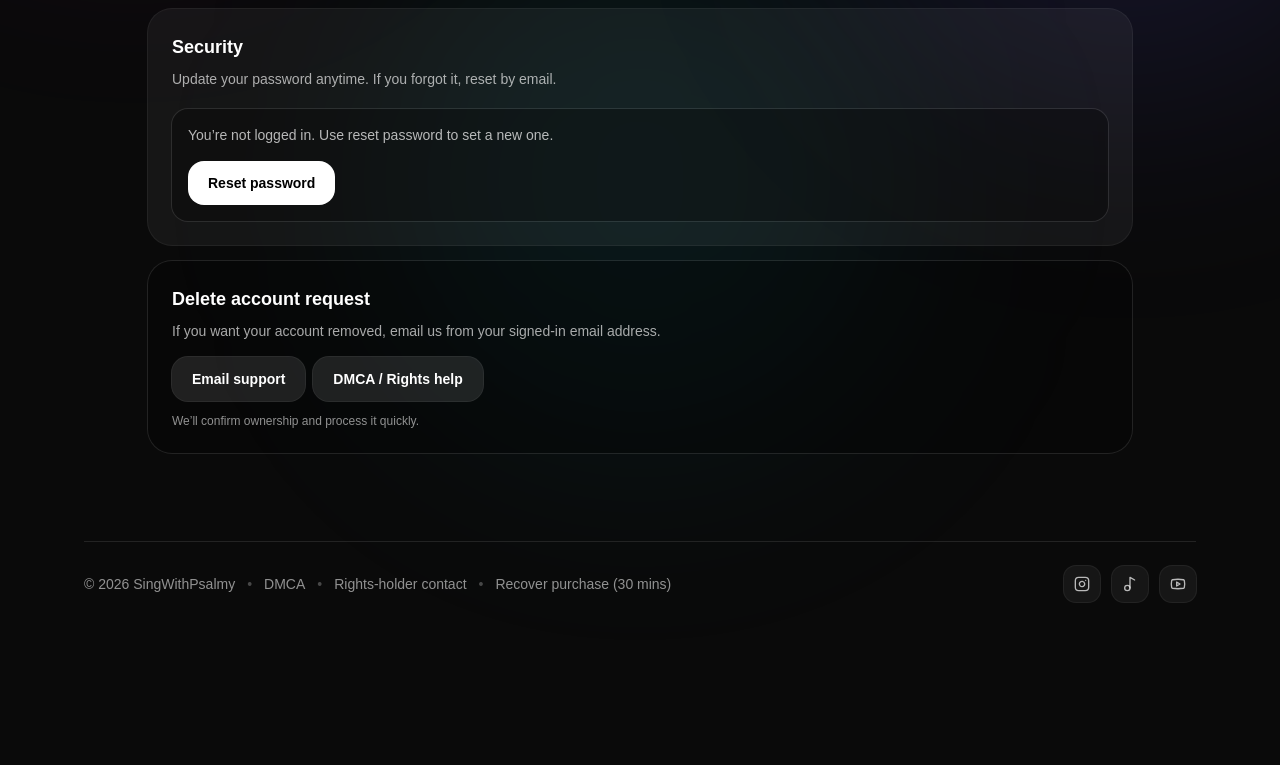
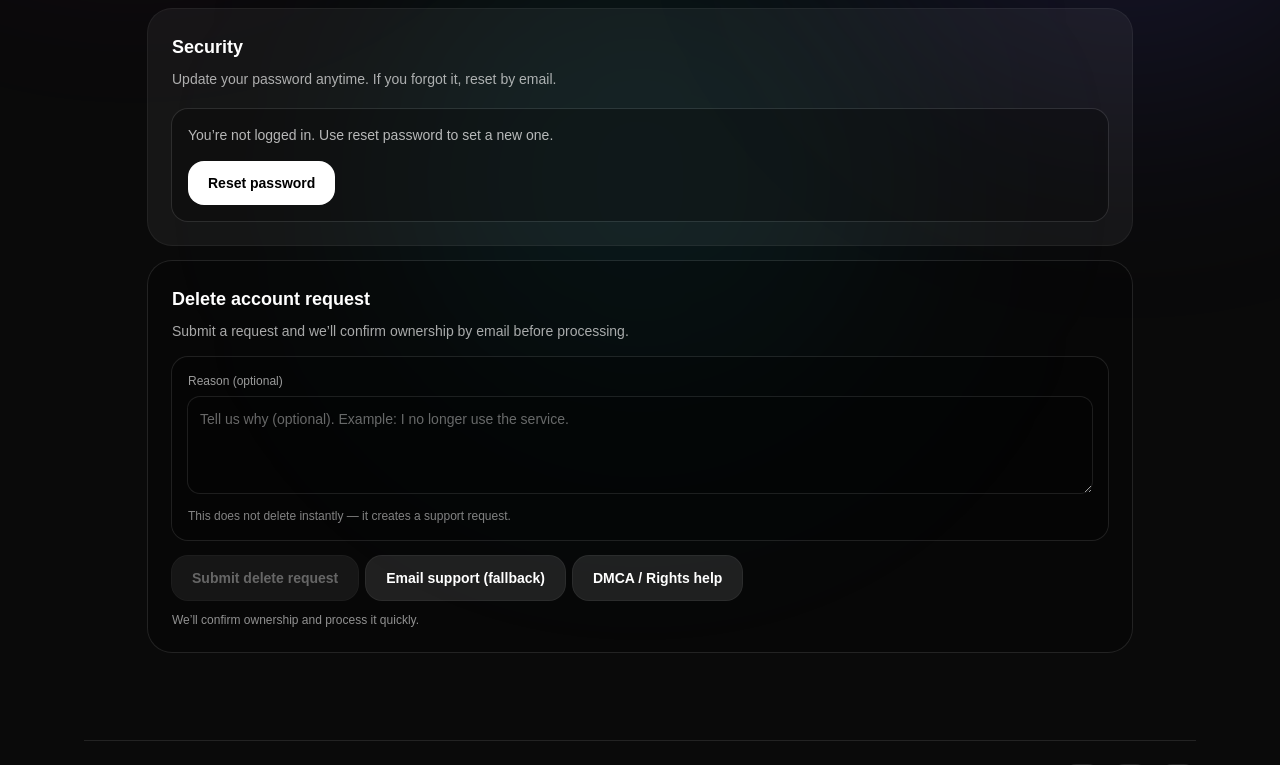
Before and after one commit to McPsalmy/singwithpsalmy, a Next.js app: page /account in a window 1280 px wide. Shown: the part 500-1265 px from the top of the page. Before the commit the page ends 1142 px from the top, so only its background shows below. Built offline with nearby package versions, Linux system fonts and the light colour scheme; no server answers.

Commit message:
account hardening

```diff
--- a/app/account/page.tsx
+++ b/app/account/page.tsx
@@ -9,6 +9,11 @@ type StatusResp = {
   email?: string;
   expires_at?: string | null;
   plan?: string | null;
+  error?: string;
+};
+
+type DeleteReqResp = {
+  ok: boolean;
   error?: string;
 };
 
@@ -41,6 +46,11 @@ export default function AccountPage() {
   const [showP2, setShowP2] = useState(false);
   const [secBusy, setSecBusy] = useState(false);
   const [secMsg, setSecMsg] = useState<string | null>(null);
+
+  // Delete request
+  const [delReason, setDelReason] = useState("");
+  const [delBusy, setDelBusy] = useState(false);
+  const [delMsg, setDelMsg] = useState<string | null>(null);
 
   useEffect(() => {
     let alive = true;
@@ -139,6 +149,63 @@ export default function AccountPage() {
     setP2("");
     setSecMsg("✅ Password updated.");
   }
+
+  async function submitDeleteRequest() {
+    setDelMsg(null);
+
+    if (!loggedIn) {
+      setDelMsg("Please log in first.");
+      return;
+    }
+
+    const ok = confirm(
+      "Submit an account deletion request?\n\nThis will notify support. Your account won’t be deleted instantly."
+    );
+    if (!ok) return;
+
+    setDelBusy(true);
+
+    try {
+      const { data: sessionData } = await supabase.auth.getSession();
+      const token = sessionData?.session?.access_token || "";
+
+      if (!token) {
+        setDelBusy(false);
+        setDelMsg("Please log in again.");
+        return;
+      }
+
+      const res = await fetch("/api/public/account/delete-request", {
+        method: "POST",
+        headers: {
+          "Content-Type": "application/json",
+          Authorization: `Bearer ${token}`,
+        },
+        body: JSON.stringify({ reason: delReason.trim() || undefined }),
+      });
+
+      const out = (await res.json().catch(() => null)) as DeleteReqResp | null;
+
+      setDelBusy(false);
+
+      if (!res.ok || !out?.ok) {
+        setDelMsg(out?.error || `Failed (HTTP ${res.status}). You can use email support below.`);
+        return;
+      }
+
+      setDelReason("");
+      setDelMsg("✅ Request submitted. We’ll email you to confirm.");
+    } catch (e: any) {
+      setDelBusy(false);
+      setDelMsg(e?.message || "Request failed. You can use email support below.");
+    }
+  }
+
+  const mailtoHref =
+    "mailto:support@singwithpsalmy.com?subject=Delete%20my%20account&body=" +
+    encodeURIComponent(
+      `Please delete my SingWithPsalmy account.\n\nSigned-in email: ${userEmail ?? ""}\nReason (optional): ${delReason.trim()}\n`
+    );
 
   return (
     <main className="min-h-screen text-white">
@@ -364,16 +431,52 @@ export default function AccountPage() {
           <div className="md:col-span-2 rounded-3xl bg-black/30 p-6 ring-1 ring-white/10">
             <div className="text-lg font-semibold">Delete account request</div>
             <p className="mt-2 text-sm text-white/65">
-              If you want your account removed, email us from your signed-in email address.
+              Submit a request and we’ll confirm ownership by email before processing.
             </p>
 
+            <div className="mt-4 rounded-2xl bg-black/30 p-4 ring-1 ring-white/10">
+              <div className="text-xs text-white/60">Reason (optional)</div>
+              <textarea
+                value={delReason}
+                onChange={(e) => setDelReason(e.target.value)}
+                className="mt-2 min-h-[96px] w-full resize-y rounded-xl bg-black/20 p-3 text-sm text-white outline-none ring-1 ring-white/10 placeholder:text-white/40"
+                placeholder="Tell us why (optional). Example: I no longer use the service."
+                maxLength={1000}
+              />
+              <div className="mt-2 text-xs text-white/50">
+                This does not delete instantly — it creates a support request.
+              </div>
+            </div>
+
+            {delMsg ? (
+              <div className="mt-4 rounded-2xl bg-white/10 px-4 py-3 text-sm ring-1 ring-white/15">
+                {delMsg}
+              </div>
+            ) : null}
+
             <div className="mt-4 flex flex-wrap gap-2">
+              <button
+                disabled={!loggedIn || delBusy}
+                onClick={submitDeleteRequest}
+                className={[
+                  "rounded-2xl px-5 py-3 text-sm font-semibold ring-1",
+                  !loggedIn || delBusy
+                    ? "bg-white/10 text-white/60 ring-white/15 opacity-60"
+                    : "bg-red-500/20 text-white ring-red-400/20 hover:bg-red-500/30",
+                ].join(" ")}
+                title={!loggedIn ? "Log in to submit a request" : "Submit delete request"}
+              >
+                {delBusy ? "Submitting..." : "Submit delete request"}
+              </button>
+
               <a
-                href="mailto:support@singwithpsalmy.com?subject=Delete%20my%20account&body=Please%20delete%20my%20SingWithPsalmy%20account.%0A%0ASigned-in%20email%3A%20"
+                href={mailtoHref}
                 className="rounded-2xl bg-white/10 px-5 py-3 text-sm font-semibold ring-1 ring-white/15 hover:bg-white/15"
+                title="Fallback: email support"
               >
-                Email support
+                Email support (fallback)
               </a>
+
               <a
                 href="/dmca"
                 className="rounded-2xl bg-white/10 px-5 py-3 text-sm font-semibold ring-1 ring-white/15 hover:bg-white/15"
@@ -382,7 +485,9 @@ export default function AccountPage() {
               </a>
             </div>
 
-            <div className="mt-3 text-xs text-white/55">We’ll confirm ownership and process it quickly.</div>
+            <div className="mt-3 text-xs text-white/55">
+              We’ll confirm ownership and process it quickly.
+            </div>
           </div>
         </div>
       </section>
--- a/app/api/admin/requests/status/route.ts
+++ b/app/api/admin/requests/status/route.ts
@@ -1,10 +1,19 @@
 import { NextResponse } from "next/server";
 import { supabaseAdmin } from "../../../../lib/supabaseAdmin";
 
+export const dynamic = "force-dynamic";
+
+type Body = {
+  id?: string;
+  status?: "open" | "fulfilled" | "archived" | string;
+};
+
 export async function POST(req: Request) {
   try {
-    const body = await req.json();
-    const id = String(body?.id || "").trim();
+    const body = (await req.json().catch(() => null)) as Body | null;
+
+    const id = String(body?.id ?? "").trim();
+
     const status =
       body?.status === "fulfilled"
         ? "fulfilled"
@@ -12,9 +21,11 @@ export async function POST(req: Request) {
         ? "archived"
         : "open";
 
-
     if (!id) {
-      return NextResponse.json({ ok: false, error: "Missing id" }, { status: 400 });
+      return NextResponse.json(
+        { ok: false, error: "Missing id" },
+        { status: 400, headers: { "Cache-Control": "no-store" } }
+      );
     }
 
     const nowIso = new Date().toISOString();
@@ -26,22 +37,26 @@ const update =
         ? { status: "archived", archived_at: nowIso }
         : { status: "open", fulfilled_at: null, archived_at: null };
 
-
     const { error } = await supabaseAdmin()
       .from("song_requests")
       .update(update)
       .eq("id", id);
 
-
     if (error) {
-      return NextResponse.json({ ok: false, error: error.message }, { status: 500 });
+      return NextResponse.json(
+        { ok: false, error: error.message },
+        { status: 500, headers: { "Cache-Control": "no-store" } }
+      );
     }
 
-    return NextResponse.json({ ok: true });
+    return NextResponse.json(
+      { ok: true },
+      { headers: { "Cache-Control": "no-store" } }
+    );
   } catch (e: any) {
     return NextResponse.json(
       { ok: false, error: e?.message || "Unknown error" },
-      { status: 500 }
+      { status: 500, headers: { "Cache-Control": "no-store" } }
     );
   }
 }
--- /dev/null
+++ b/app/api/public/account/delete-request/route.ts
@@ -0,0 +1,67 @@
+import { NextResponse } from "next/server";
+import { supabaseAdmin } from "../../../../lib/supabaseAdmin";
+
+export const dynamic = "force-dynamic";
+
+type Body = {
+  reason?: string;
+};
+
+function getBearerToken(req: Request) {
+  const h = req.headers.get("authorization") || "";
+  const m = h.match(/^Bearer\s+(.+)$/i);
+  return m?.[1] || "";
+}
+
+export async function POST(req: Request) {
+  try {
+    const token = getBearerToken(req);
+
+    if (!token) {
+      return NextResponse.json(
+        { ok: false, error: "Missing Authorization token" },
+        { status: 401, headers: { "Cache-Control": "no-store" } }
+      );
+    }
+
+    // Verify user from token using Supabase Auth
+    const admin = supabaseAdmin();
+    const { data: userData, error: userErr } = await admin.auth.getUser(token);
+
+    if (userErr || !userData?.user?.email) {
+      return NextResponse.json(
+        { ok: false, error: "Unauthorized" },
+        { status: 401, headers: { "Cache-Control": "no-store" } }
+      );
+    }
+
+    const email = userData.user.email;
+
+    const body = (await req.json().catch(() => null)) as Body | null;
+    const reason = String(body?.reason ?? "").trim().slice(0, 1000); // keep it sane
+
+    // Insert a delete request record (admin can later process)
+    const { error: insErr } = await admin.from("account_delete_requests").insert({
+      email,
+      reason: reason || null,
+      status: "open",
+    });
+
+    if (insErr) {
+      return NextResponse.json(
+        { ok: false, error: insErr.message },
+        { status: 500, headers: { "Cache-Control": "no-store" } }
+      );
+    }
+
+    return NextResponse.json(
+      { ok: true },
+      { headers: { "Cache-Control": "no-store" } }
+    );
+  } catch (e: any) {
+    return NextResponse.json(
+      { ok: false, error: e?.message || "Unknown server error" },
+      { status: 500, headers: { "Cache-Control": "no-store" } }
+    );
+  }
+}
--- /dev/null
+++ b/middleware.ts
@@ -0,0 +1,11 @@
+import type { NextRequest } from "next/server";
+import { proxy, config as proxyConfig } from "./proxy";
+
+// This middleware delegates ALL behavior to your existing proxy()
+// so we don't change logic or break anything.
+export async function middleware(req: NextRequest) {
+  return proxy(req);
+}
+
+// Reuse the exact matcher rules you've already defined in proxy.ts
+export const config = proxyConfig;
```
Lines whose indentation alone changed are shown as unchanged.
